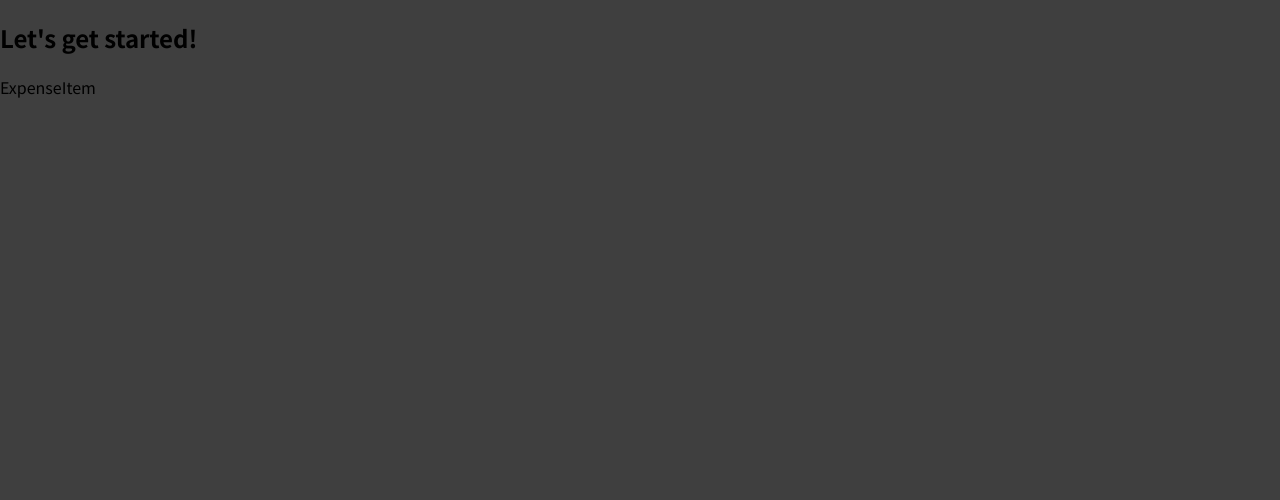
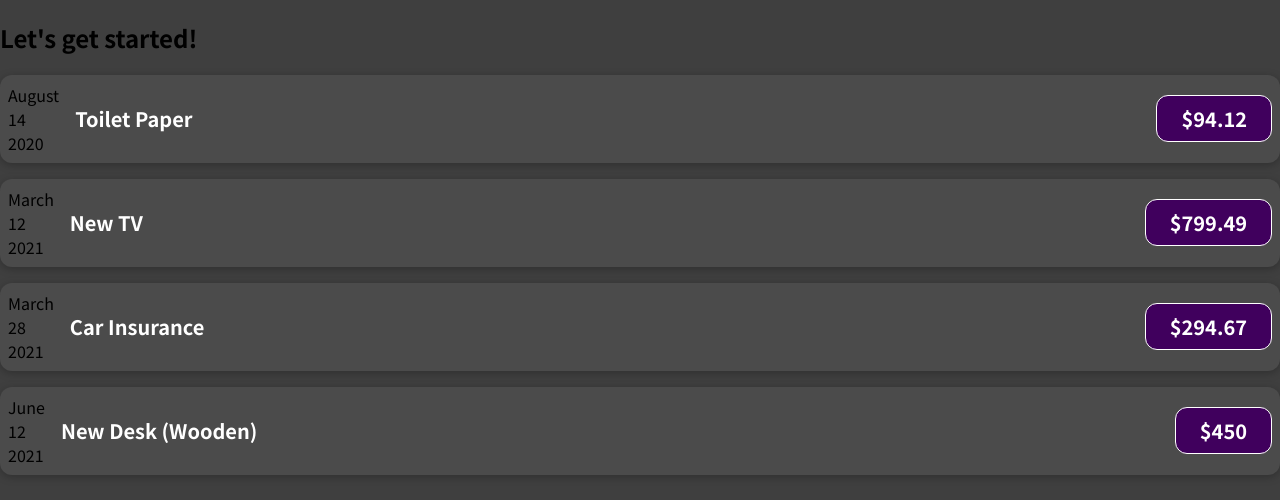
Before and after one commit to surajgopal85/react_fundamentals, a React (Create React App) app: page / in a window 1280 px wide. Shown: the top 500 px of the page. Built offline with nearby package versions, Linux system fonts and the light colour scheme.

Commit message:
used props to pass expenses array to ExpenseItem component, cleaned up date with Date methods

```diff
--- a/src/App.jsx
+++ b/src/App.jsx
@@ -1,12 +1,51 @@
 import ExpenseItem from "./components/ExpenseItem";
 
 const App = () => {
+  const expenses = [
+    {
+      id: 'e1',
+      title: 'Toilet Paper',
+      amount: 94.12,
+      date: new Date(2020, 7, 14),
+    },
+    { id: 'e2',
+    title: 'New TV',
+    amount: 799.49,
+    date: new Date(2021, 2, 12) },
+    {
+      id: 'e3',
+      title: 'Car Insurance',
+      amount: 294.67,
+      date: new Date(2021, 2, 28),
+    },
+    {
+      id: 'e4',
+      title: 'New Desk (Wooden)',
+      amount: 450,
+      date: new Date(2021, 5, 12),
+    },
+  ];
   return (
     <div>
       <h2>Let's get started!</h2>
-      <ExpenseItem />
+      <ExpenseItem
+      title={expenses[0].title}
+      amount={expenses[0].amount}
+      date={expenses[0].date}/>
+      <ExpenseItem
+      title={expenses[1].title}
+      amount={expenses[1].amount}
+      date={expenses[1].date}/>
+      <ExpenseItem
+      title={expenses[2].title}
+      amount={expenses[2].amount}
+      date={expenses[2].date}/>
+      <ExpenseItem
+      title={expenses[3].title}
+      amount={expenses[3].amount}
+      date={expenses[3].date}/>
     </div>
   );
-}
+};
 
 export default App;
--- a/src/components/ExpenseItem.jsx
+++ b/src/components/ExpenseItem.jsx
@@ -1,9 +1,24 @@
-import React from 'react'
+import React from "react";
+import '../styles/ExpenseItem.css'
 
-const ExpenseItem = () => {
+const ExpenseItem = (props) => {
+  const month = props.date.toLocaleString('en-US', { month: 'long'});
+  const day = props.date.toLocaleString('en-US', { day: '2-digit'});
+  const year = props.date.getFullYear();
+
   return (
-    <div>ExpenseItem</div>
-  )
-}
+    <div className="expense-item">
+      <div>
+        <div>{month}</div>
+        <div>{day}</div>
+        <div>{year}</div>
+      </div>
+      <div className="expense-item__description">
+        <h2>{props.title}</h2>
+        <div className="expense-item__price">${props.amount}</div>
+      </div>
+    </div>
+  );
+};
 
 export default ExpenseItem;
--- /dev/null
+++ b/src/styles/ExpenseItem.css
@@ -0,0 +1,56 @@
+.expense-item {
+  display: flex;
+  justify-content: space-between;
+  align-items: center;
+  box-shadow: 0 2px 8px rgba(0, 0, 0, 0.25);
+  padding: 0.5rem;
+  margin: 1rem 0;
+  border-radius: 12px;
+  background-color: #4b4b4b;
+}
+
+.expense-item__description {
+  display: flex;
+  flex-direction: column;
+  gap: 1rem;
+  align-items: flex-end;
+  flex-flow: column-reverse;
+  justify-content: flex-start;
+  flex: 1;
+}
+
+.expense-item h2 {
+  color: #3a3a3a;
+  font-size: 1rem;
+  flex: 1;
+  margin: 0 1rem;
+  color: white;
+}
+
+.expense-item__price {
+  font-size: 1rem;
+  font-weight: bold;
+  color: white;
+  background-color: #40005d;
+  border: 1px solid white;
+  padding: 0.5rem;
+  border-radius: 12px;
+}
+
+@media (min-width: 580px) {
+  .expense-item__description {
+    flex-direction: row;
+    align-items: center;
+    justify-content: flex-start;
+    flex: 1;
+  }
+
+  .expense-item__description h2 {
+    font-size: 1.25rem;
+  }
+
+  .expense-item__price {
+    font-size: 1.25rem;
+    padding: 0.5rem 1.5rem;
+  }
+}
```
